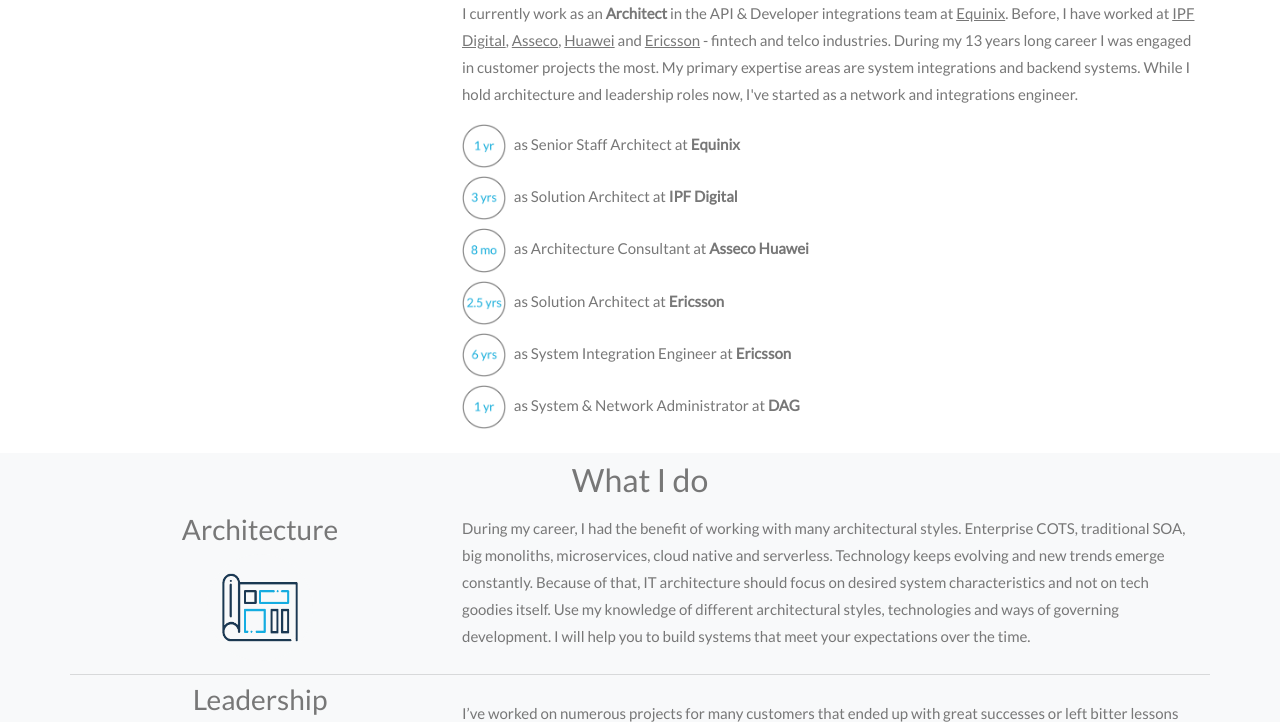
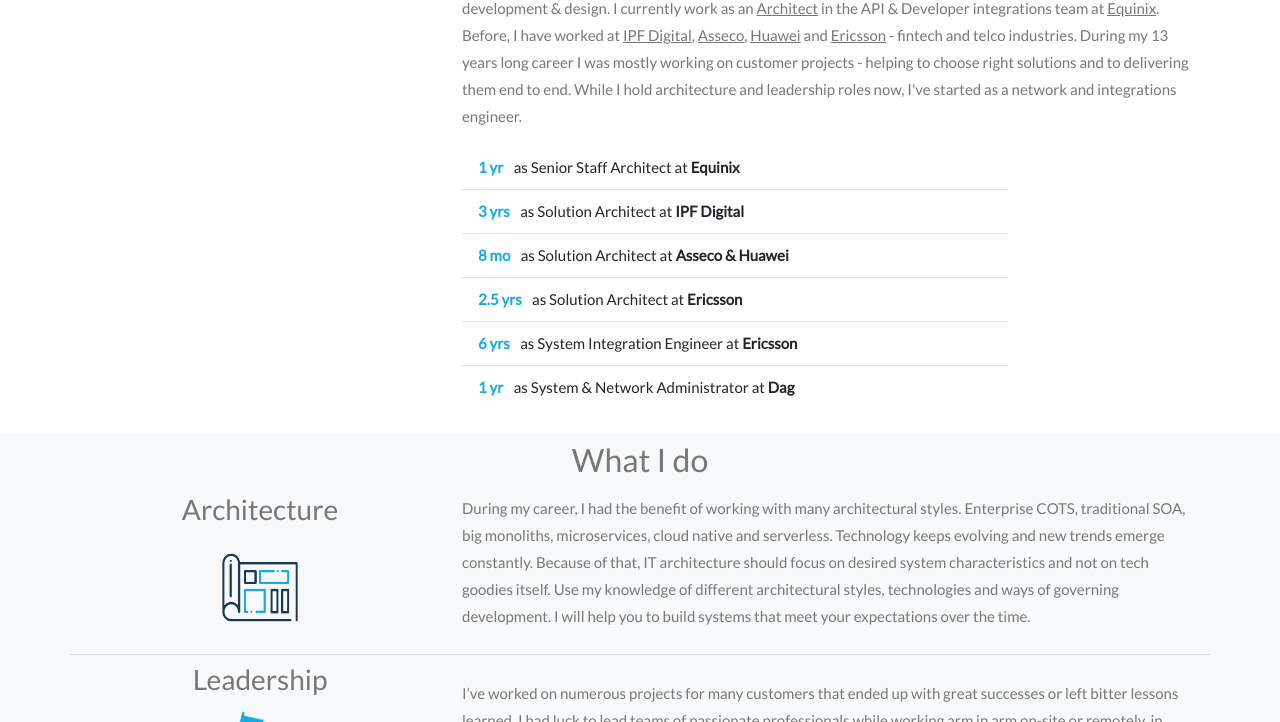
Before and after one commit to mikouaj/stefaniak.dev, a website built with webpack: page src/html/index.html in a window 1280 px wide. Shown: the part 404-1126 px from the top of the page. Built offline with nearby package versions, Linux system fonts and the light colour scheme; files whose address does not match are found by name.

Commit message:
Updated jumbotron img size and experience section

```diff
--- a/src/html/index.html
+++ b/src/html/index.html
@@ -52,14 +52,15 @@
     <div class="jumbotron jumbotron-fluid">
         <div class="container">
             <div class="row">
-                <div class="col align-self-center">
+                <div class="col-6 align-self-center">
                     <h1 class="text-center display-4">Mikołaj Stefaniak</h1>
                     <h3 class="text-center">Solutions Engineer</h3>
                 </div>
-                <div class="col">
-                    <img src="assets/mikolaj.jpg" class="img-thumbnail rounded-circle" style="width: 45%;"
+                <div class="col-4">
+                    <img src="assets/mikolaj.jpg" class="img-thumbnail rounded-circle jumbotron-img"
                         alt="mikolaj's photo">
                 </div>
+                <div class="col"></div>
             </div>
         </div>
     </div>
@@ -72,9 +73,11 @@
                 <div class="col"></div>
                 <div class="col-8">
                     <p class="mt-2">
-                        I currently work as an <b>Architect</b> in the API & Developer integrations team at
+                        I'm <b>Solutions Engineer</b> with background in <u>cloud solutions</u>, <u>system
+                            integrations</u>, and <u>backend systems</u> development & design.
+                        I currently work as an <u>Architect</u> in the API & Developer integrations team at
                         <a href="#" class="tooltip-link" data-toggle="tooltip"
-                            title="Equinix is the world's largest data centre & collocation infrastructure provider">Equinix</a>.
+                            title="Equinix is the world's largest data centre & collocation infrastructure provider">Equinix</a>.<br>
                         Before, I
                         have worked at
                         <a href="#" class="tooltip-link" data-toggle="tooltip"
@@ -88,55 +91,35 @@
                         <a href="#" class="tooltip-link" data-toggle="tooltip"
                             title="Ericsson is one of the leading providers of Information and Communication Technology (ICT) to service providers">
                             Ericsson</a> - fintech and telco industries. During
-                        my 13 years long career I was engaged in customer projects the most. My primary expertise
-                        areas
-                        are system integrations and backend systems. While I hold architecture and
-                        leadership roles now,
+                        my 13 years long career I was mostly working on customer projects - helping to choose right
+                        solutions and to delivering them end to end. While I hold architecture and leadership roles now,
                         I've started as a network and integrations engineer.
                     </p>
                 </div>
             </div>
             <div class="row">
                 <div class="col"></div>
-                <div class="col-8">
-                    <img src="assets/exp.1yr.png" alt="1 year" class="exp-img">
-                    as Senior Staff Architect at <b>Equinix</b>
+                <div class="col-6">
+                    <ul class="list-group list-group-flush">
+                        <li class="list-group-item"><span class="exp-bullet">1 yr </span> as Senior Staff Architect at
+                            <b>Equinix</b>
+                        </li>
+                        <li class="list-group-item"><span class="exp-bullet">3 yrs</span> as Solution Architect at
+                            <b>IPF Digital</b>
+                        </li>
+                        <li class="list-group-item"><span class="exp-bullet">8 mo </span> as Solution Architect at
+                            <b>Asseco & Huawei</b>
+                        </li>
+                        <li class="list-group-item"><span class="exp-bullet">2.5 yrs</span> as Solution Architect at
+                            <b>Ericsson</b>
+                        </li>
+                        <li class="list-group-item"><span class="exp-bullet">6 yrs</span> as System Integration Engineer
+                            at <b>Ericsson</b></li>
+                        <li class="list-group-item"><span class="exp-bullet">1 yr</span> as System & Network
+                            Administrator at <b>Dag</b></li>
+                    </ul>
                 </div>
-            </div>
-            <div class="row mt-2">
-                <div class="col"></div>
-                <div class="col-8">
-                    <img src="assets/exp.3yrs.png" alt="3 years" class="exp-img">
-                    as Solution Architect at <b>IPF Digital</b>
-                </div>
-            </div>
-            <div class="row mt-2">
-                <div class="col"></div>
-                <div class="col-8">
-                    <img src="assets/exp.8mo.png" alt="8 months" class="exp-img">
-                    as Architecture Consultant at <b>Asseco Huawei</b>
-                </div>
-            </div>
-            <div class="row mt-2">
-                <div class="col"></div>
-                <div class="col-8">
-                    <img src="assets/exp.2.5yrs.png" alt="2.5 years" class="exp-img">
-                    as Solution Architect at <b>Ericsson</b>
-                </div>
-            </div>
-            <div class="row mt-2">
-                <div class="col"></div>
-                <div class="col-8">
-                    <img src="assets/exp.6yrs.png" alt="6 years" class="exp-img">
-                    as System Integration Engineer at <b>Ericsson</b>
-                </div>
-            </div>
-            <div class="row mt-2">
-                <div class="col"></div>
-                <div class="col-8">
-                    <img src="assets/exp.1yr.png" alt="1 year" class="exp-img">
-                    as System & Network Administrator at <b>DAG</b>
-                </div>
+                <div class="col-2"></div>
             </div>
         </div>
     </div>
--- a/src/scss/main.scss
+++ b/src/scss/main.scss
@@ -68,3 +68,21 @@
   font-size: 1.5em;
   margin-right: .3rem !important;
 }
+
+@include media-breakpoint-only(lg) {
+  .jumbotron-img {
+    width: 70%;
+  }
+}
+
+@include media-breakpoint-up(xl) {
+  .jumbotron-img {
+    width: 60%;
+  }
+}
+
+.exp-bullet {
+  color: #14acde;
+  font-weight: bolder;
+  padding-right: .5em;
+}
```
Also changed, not shown: package.json (+5 -5 lines), src/assets/exp.1yr.png (deleted), src/assets/exp.2.5yrs.png (deleted), src/assets/exp.3yrs.png (deleted), src/assets/exp.6yrs.png (deleted), src/assets/exp.8mo.png (deleted), 1 other file.
